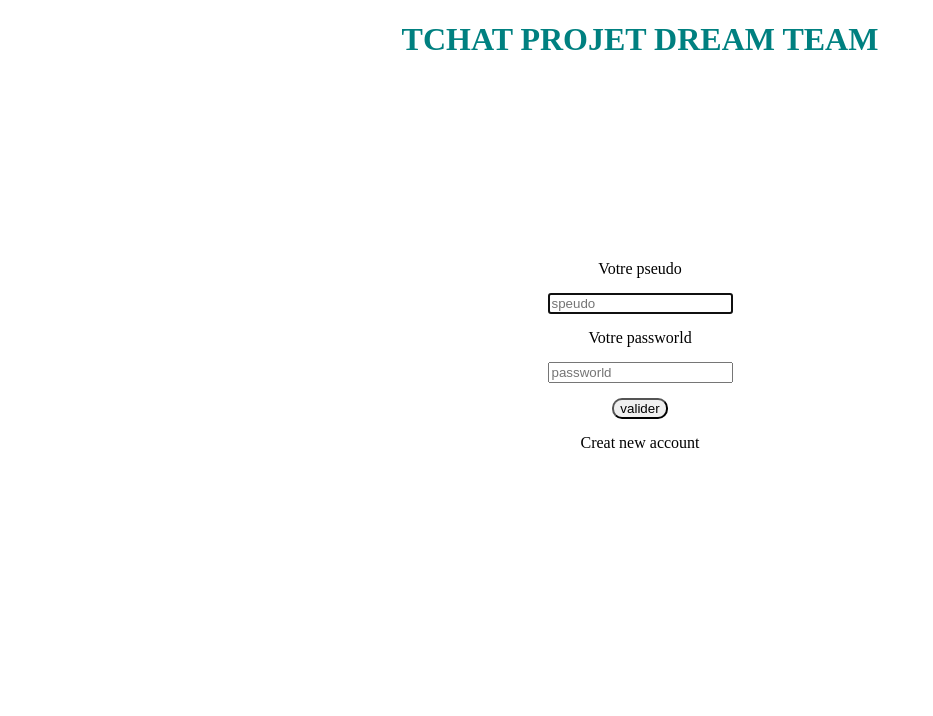
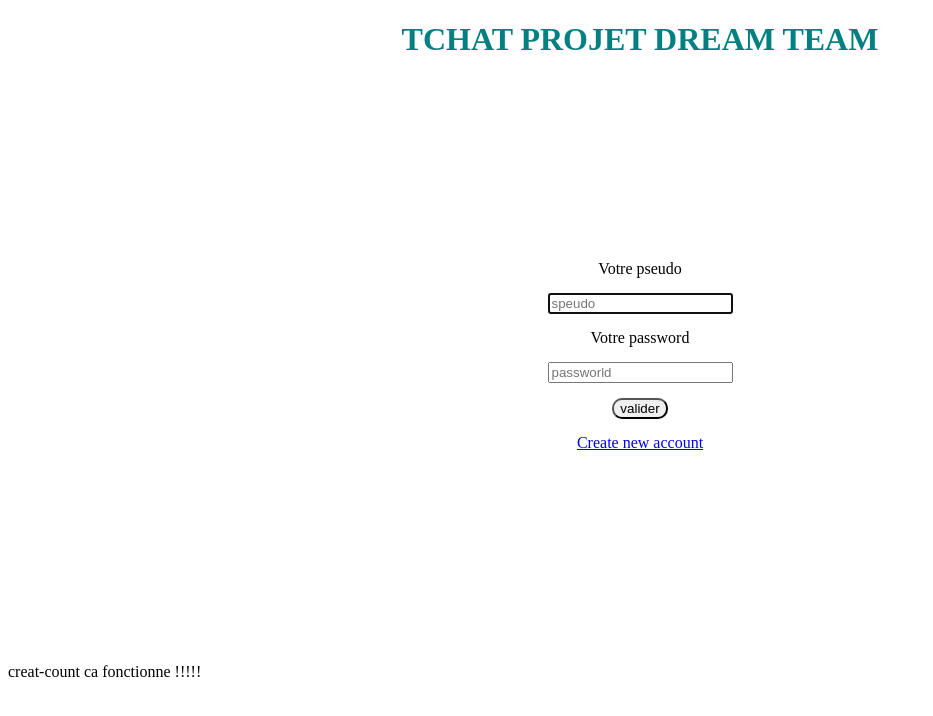
Before and after one commit to sebou25/tp-angular-chat, an Angular app: page /creatCount in a window 1280 px wide. Shown: the top 716 px of the page, without its empty margins (0-933 px from the left). Built offline with nearby package versions, Linux system fonts and the light colour scheme.

Commit message:
ajout 2 modul ok

```diff
--- a/src/app/app.component.html
+++ b/src/app/app.component.html
@@ -5,8 +5,10 @@
 <div class="nomPass">
 <label>Votre pseudo</label>
 <input type="text" placeholder="speudo" autofocus required>
-<label>Votre passworld</label>
+<label>Votre password</label>
 <input type="text" placeholder="passworld" required>
-<button >valider</button>
-<a>Creat new account</a>
+<button routerLink ="displayMsg">valider</button>
+<a routerLink ="creatCount" >Create new account</a>
 </div>
+
+<router-outlet></router-outlet>
--- /dev/null
+++ b/src/app/creat-count/creat-count.component.html
@@ -0,0 +1,3 @@
+<p>
+  creat-count ca fonctionne !!!!!
+</p>
--- /dev/null
+++ b/src/app/creat-count/creat-count.component.ts
@@ -0,0 +1,15 @@
+import { Component, OnInit } from '@angular/core';
+
+@Component({
+  selector: 'app-creat-count',
+  templateUrl: './creat-count.component.html',
+  styleUrls: ['./creat-count.component.css']
+})
+export class CreatCountComponent implements OnInit {
+
+  constructor() { }
+
+  ngOnInit() {
+  }
+
+}
--- /dev/null
+++ b/src/app/display-msg/display-msg.component.html
@@ -0,0 +1,3 @@
+<p>
+  display-msg page3
+</p>
--- /dev/null
+++ b/src/app/display-msg/display-msg.component.ts
@@ -0,0 +1,15 @@
+import { Component, OnInit } from '@angular/core';
+
+@Component({
+  selector: 'app-display-msg',
+  templateUrl: './display-msg.component.html',
+  styleUrls: ['./display-msg.component.css']
+})
+export class DisplayMsgComponent implements OnInit {
+
+  constructor() { }
+
+  ngOnInit() {
+  }
+
+}
```
Also changed, not shown: src/app/app.module.ts (+17 -3 lines), src/app/creat-count/creat-count.component.css (added), src/app/display-msg/display-msg.component.css (added), 2 other files (tests, documents, lock files or other folders).
